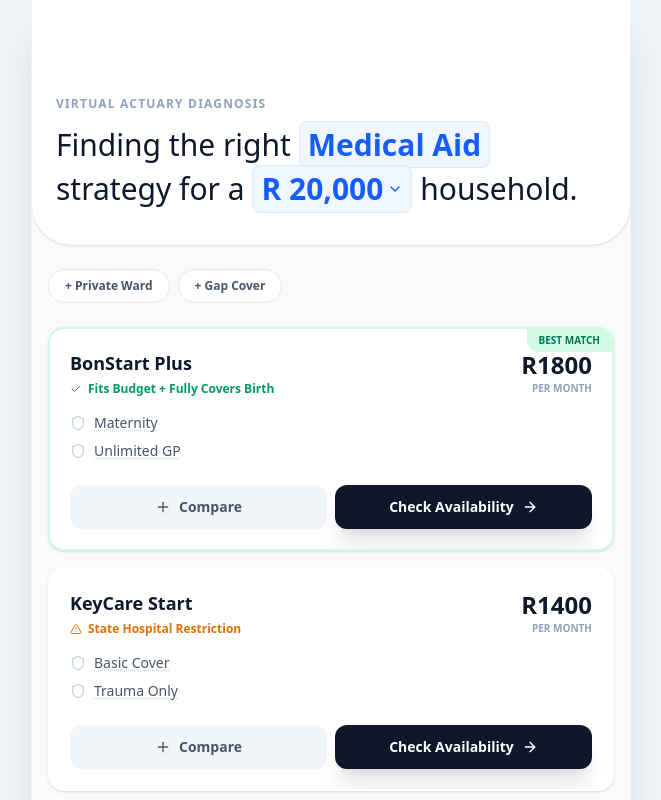
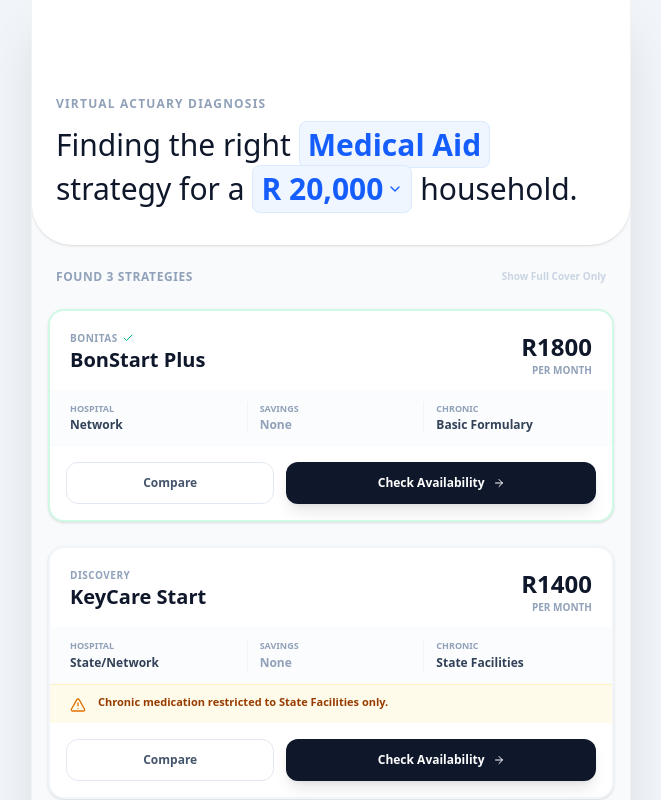
Before and after one commit to MankweAI/medical-aid, a Next.js app: page /personas/1 in a window 1280 px wide. Shown: the top 800 px of the page, without its empty margins (309-970 px from the left). Built offline with nearby package versions, Linux system fonts and the light colour scheme.

Commit message:
first commit

```diff
--- a/components/SmartFeed.tsx
+++ b/components/SmartFeed.tsx
@@ -3,110 +3,133 @@
 import { useState } from 'react';
 import { useSearchParams } from 'next/navigation';
 import { useCompare } from '@/context/CompareContext';
-import { Check, AlertTriangle, Plus, Shield, ArrowRight } from 'lucide-react';
+import { Check, AlertTriangle, Plus, Shield, ArrowRight, Activity, Zap, Eye } from 'lucide-react';
 import clsx from 'clsx';
 import ExpertModal from '@/components/ExpertModal';
+import BottomSheet from '@/components/ui/BottomSheet';
+import PlanDetails from '@/components/PlanDetails';
 
-// In a real app, import these from your types/utils
-// import { calculateMonthlyPremium } from '@/utils/calculation';
+// --- Types for the Transparent Card ---
+interface PlanData {
+    id: string;
+    name: string;
+    scheme: string;
+    price: number;
+    network_restriction: string;
+    savings_annual: number;
+    chronic_limit: string;
+    red_flag?: string;
+    verdictType: 'good' | 'warning' | 'neutral';
+    benefits: any[]; // For the verbose view
+}
 
 export default function SmartFeed({ persona, initialIncome }: { persona: string, initialIncome: number }) {
     const searchParams = useSearchParams();
-    const { togglePlan, selectedPlans } = useCompare(); // Connect to CompareContext
+    const { togglePlan, selectedPlans } = useCompare();
     const income = parseInt(searchParams.get('income') || initialIncome.toString());
 
-    // Modal State
+    // --- Interaction State ---
     const [modalOpen, setModalOpen] = useState(false);
     const [selectedPlanForModal, setSelectedPlanForModal] = useState('');
+    const [viewingPlan, setViewingPlan] = useState<PlanData | null>(null);
 
-    // Handler for the "Check Availability" Conversion Trigger
-    const handleVerify = (planName: string) => {
+    // --- Handlers ---
+    const handleVerify = (e: React.MouseEvent, planName: string) => {
+        e.stopPropagation(); // Prevent opening the details sheet
         setSelectedPlanForModal(planName);
         setModalOpen(true);
     };
 
-    // Helper to check if a plan is already in the Compare Dock
+    const handleCompare = (e: React.MouseEvent, plan: PlanData) => {
+        e.stopPropagation(); // Prevent opening the details sheet
+        togglePlan({ id: plan.id, name: plan.name, scheme: plan.scheme });
+    };
+
     const isSelected = (id: string) => selectedPlans.some(p => p.id === id);
 
-    // MOCK DATA: Simulating the "Money Engine" output
-    // In production, this data would be passed in as a prop from the Server Component
-    const plans = [
+    // --- MOCK DATA (Enhanced for Transparent Card) ---
+    const plans: PlanData[] = [
         {
             id: 'bonstart-plus',
             name: 'BonStart Plus',
             scheme: 'Bonitas',
-            verdict: 'Fits Budget + Fully Covers Birth',
-            verdictType: 'good', // 'good' = Green, 'warning' = Orange
             price: 1800,
-            network: 'Network',
-            tags: ['Maternity', 'Unlimited GP']
+            network_restriction: 'Network',
+            savings_annual: 0,
+            chronic_limit: 'Basic Formulary',
+            verdictType: 'good',
+            benefits: [
+                { category: 'Hospitalization', benefit_name: 'Private Network', display_text: 'Unlimited cover at BonStart Network hospitals. Emergency treatment covers you at any private hospital.' },
+                { category: 'Maternity', benefit_name: 'Birth Benefit', display_text: '100% of the Bonitas Rate for private ward delivery. Includes 6 antenatal consultations.' }
+            ]
         },
         {
             id: 'keycare-start',
             name: 'KeyCare Start',
             scheme: 'Discovery',
-            verdict: 'State Hospital Restriction',
+            price: 1400,
+            network_restriction: 'State/Network',
+            savings_annual: 0,
+            chronic_limit: 'State Facilities',
+            red_flag: 'Chronic medication restricted to State Facilities only.',
             verdictType: 'warning',
-            price: 1400,
-            network: 'State/Network',
-            tags: ['Basic Cover', 'Trauma Only']
+            benefits: [
+                { category: 'Hospitalization', benefit_name: 'KeyCare Network', display_text: 'Full cover in the KeyCare Hospital Network. State hospitals for chronic conditions.' },
+                { category: 'Day-to-Day', benefit_name: 'GP Limit', display_text: 'Unlimited visits to your selected KeyCare GP. Casual visits not covered.' }
+            ]
         },
         {
             id: 'classic-saver',
             name: 'Classic Saver',
             scheme: 'Discovery',
-            verdict: 'High Savings but Expensive',
+            price: 3350,
+            network_restriction: 'Any',
+            savings_annual: 10450,
+            chronic_limit: 'R22,000 (DSA)',
             verdictType: 'neutral',
-            price: 3350,
-            network: 'Any Hospital',
-            tags: ['Savings Account', 'Comprehensive']
+            benefits: [
+                { category: 'Hospitalization', benefit_name: 'Any Hospital', display_text: 'Go to any private hospital. 20% co-payment only applies to specialists not on the Classic network.' },
+                { category: 'Savings', benefit_name: 'Medical Savings Account', display_text: 'R10,450 available upfront for day-to-day expenses.' }
+            ]
         }
     ];
 
     return (
-        <div className="space-y-4 pb-32 animate-in slide-in-from-bottom-8 duration-700">
+        <div className="space-y-6 pb-32 animate-in slide-in-from-bottom-8 duration-700">
 
-            {/* 1. Contextual Refinement Chips (Visual Only for MVP) */}
-            <div className="flex gap-2 overflow-x-auto no-scrollbar pb-2">
-                <button className="flex-shrink-0 px-4 py-2 bg-white border border-slate-200 rounded-full text-xs font-bold text-slate-600 active:bg-blue-50 active:text-blue-600 transition-colors">
-                    + Private Ward
-                </button>
-                <button className="flex-shrink-0 px-4 py-2 bg-white border border-slate-200 rounded-full text-xs font-bold text-slate-600 active:bg-blue-50 active:text-blue-600 transition-colors">
-                    + Gap Cover
-                </button>
+            {/* 1. Truth Toggles (New Filter) */}
+            <div className="flex items-center justify-between px-2">
+                <p className="text-xs font-bold text-slate-400 uppercase tracking-wider">
+                    Found {plans.length} Strategies
+                </p>
+                <div className="flex gap-2">
+                    {/* Visual-only for MVP */}
+                    <span className="text-[10px] font-bold text-slate-300">Show Full Cover Only</span>
+                </div>
             </div>
 
-            {/* 2. The Feed Cards */}
+            {/* 2. The Transparent Cards */}
             {plans.map((plan) => (
                 <div
                     key={plan.id}
+                    onClick={() => setViewingPlan(plan)} // <--- CLICK TO UNFOLD
                     className={clsx(
-                        "bg-white rounded-2xl p-5 shadow-sm border-2 transition-all relative overflow-hidden active:scale-[0.99]",
-                        // Highlight if selected for comparison
+                        "bg-white rounded-2xl border-2 transition-all relative overflow-hidden active:scale-[0.98] cursor-pointer hover:shadow-lg shadow-sm group",
                         isSelected(plan.id)
                             ? "border-blue-500 ring-4 ring-blue-500/10"
-                            : plan.verdictType === 'good' ? "border-emerald-100" : "border-transparent"
+                            : plan.verdictType === 'good' ? "border-emerald-100" : "border-slate-100"
                     )}
                 >
-                    {/* Tier 1 Visual Indicator */}
-                    {plan.verdictType === 'good' && (
-                        <div className="absolute top-0 right-0 bg-emerald-100 text-emerald-700 text-[10px] font-bold px-3 py-1 rounded-bl-xl">
-                            BEST MATCH
-                        </div>
-                    )}
-
-                    {/* Card Header */}
-                    <div className="flex justify-between items-start mb-4">
+                    {/* HEADER: Identification */}
+                    <div className="p-5 pb-3 flex justify-between items-start">
                         <div>
-                            <h3 className="font-black text-slate-900 text-lg">{plan.name}</h3>
-                            <p className={clsx(
-                                "text-xs font-bold mt-1 flex items-center gap-1.5",
-                                plan.verdictType === 'good' ? "text-emerald-600" :
-                                    plan.verdictType === 'warning' ? "text-amber-600" : "text-slate-500"
-                            )}>
-                                {plan.verdictType === 'good' ? <Check className="w-3 h-3" /> : <AlertTriangle className="w-3 h-3" />}
-                                {plan.verdict}
-                            </p>
+                            <span className="text-[10px] font-bold text-slate-400 uppercase tracking-wider flex items-center gap-1">
+                                {plan.scheme}
+                                {plan.verdictType === 'good' && <Check className="w-3 h-3 text-emerald-500" />}
+                            </span>
+                            <h3 className="font-black text-slate-900 text-xl group-hover:text-blue-600 transition-colors">
+                                {plan.name}
+                            </h3>
                         </div>
                         <div className="text-right">
                             <p className="text-2xl font-black text-slate-900">R{plan.price}</p>
@@ -114,60 +137,116 @@
                         </div>
                     </div>
 
-                    {/* Jargon Buster Tags */}
-                    <div className="space-y-2 mb-6">
-                        {plan.tags.map(tag => (
-                            <div key={tag} className="flex items-center gap-2 text-sm text-slate-600">
-                                <Shield className="w-4 h-4 text-slate-300" />
-                                <span className="decoration-dotted underline decoration-slate-300 underline-offset-2 cursor-help">
-                                    {tag}
-                                </span>
-                            </div>
-                        ))}
+                    {/* ZONE A: Key Metrics (The Dashboard) */}
+                    <div className="px-5 py-3 grid grid-cols-3 gap-2 border-b border-slate-50 bg-slate-50/50">
+                        <div className="flex flex-col">
+                            <span className="text-[9px] text-slate-400 font-bold uppercase mb-0.5">Hospital</span>
+                            <span className="text-xs font-bold text-slate-700 truncate">{plan.network_restriction}</span>
+                        </div>
+                        <div className="flex flex-col border-l border-slate-100 pl-3">
+                            <span className="text-[9px] text-slate-400 font-bold uppercase mb-0.5">Savings</span>
+                            <span className={clsx("text-xs font-bold truncate", plan.savings_annual > 0 ? "text-emerald-600" : "text-slate-400")}>
+                                {plan.savings_annual > 0 ? `R${plan.savings_annual}` : 'None'}
+                            </span>
+                        </div>
+                        <div className="flex flex-col border-l border-slate-100 pl-3">
+                            <span className="text-[9px] text-slate-400 font-bold uppercase mb-0.5">Chronic</span>
+                            <span className="text-xs font-bold text-slate-700 truncate">{plan.chronic_limit}</span>
+                        </div>
                     </div>
 
-                    {/* Action Buttons */}
-                    <div className="flex gap-2 mt-6">
-                        {/* Compare Toggle */}
+                    {/* ZONE B: The Red Flag (Anti-Misleading) */}
+                    {plan.red_flag && (
+                        <div className="px-5 py-2.5 bg-amber-50 border-t border-amber-100 flex items-start gap-3">
+                            <AlertTriangle className="w-4 h-4 text-amber-600 shrink-0 mt-0.5" />
+                            <p className="text-[11px] text-amber-800 font-bold leading-tight">
+                                {plan.red_flag}
+                            </p>
+                        </div>
+                    )}
+
+                    {/* ZONE C: Footer Actions */}
+                    <div className="p-4 flex gap-3">
                         <button
-                            onClick={() => togglePlan({ id: plan.id, name: plan.name, scheme: plan.scheme })}
+                            onClick={(e) => handleCompare(e, plan)}
                             className={clsx(
-                                "flex-1 py-3 font-bold rounded-xl text-sm flex items-center justify-center gap-2 transition-colors",
+                                "flex-1 py-3 border rounded-xl text-xs font-bold flex items-center justify-center gap-2 transition-colors",
                                 isSelected(plan.id)
-                                    ? "bg-blue-600 text-white shadow-lg shadow-blue-500/30"
-                                    : "bg-slate-100 text-slate-600 hover:bg-slate-200"
+                                    ? "bg-blue-50 border-blue-200 text-blue-700"
+                                    : "bg-white border-slate-200 text-slate-600 hover:bg-slate-50"
                             )}
                         >
-                            {isSelected(plan.id) ? (
-                                <>
-                                    <Check className="w-4 h-4" /> Added
-                                </>
-                            ) : (
-                                <>
-                                    <Plus className="w-4 h-4" /> Compare
-                                </>
-                            )}
+                            {isSelected(plan.id) ? "Added" : "Compare"}
                         </button>
 
-                        {/* Conversion Trigger */}
                         <button
-                            onClick={() => handleVerify(plan.name)}
-                            className="flex-1 py-3 bg-slate-900 text-white font-bold rounded-xl text-sm shadow-xl shadow-slate-900/10 active:scale-95 transition-transform flex items-center justify-center gap-2"
+                            onClick={(e) => handleVerify(e, plan.name)}
+                            className="flex-[1.5] py-3 bg-slate-900 text-white rounded-xl text-xs font-bold shadow-lg shadow-slate-900/10 active:scale-95 transition-transform flex items-center justify-center gap-2"
                         >
                             Check Availability
-                            <ArrowRight className="w-4 h-4" />
+                            <ArrowRight className="w-3 h-3" />
                         </button>
                     </div>
+
+                    {/* Subtle "Tap to View" hint */}
+                    <div className="absolute inset-0 bg-black/0 hover:bg-black/[0.01] transition-colors pointer-events-none" />
                 </div>
             ))}
 
-            {/* 3. The Conversion Modal */}
+            {/* 3. CONVERSION MODAL */}
             <ExpertModal
                 isOpen={modalOpen}
                 onClose={() => setModalOpen(false)}
                 planName={selectedPlanForModal}
-                context={`R${income} Household Strategy`}
+                context={`R${income} Strategy`}
             />
+
+            {/* 4. THE UNFOLDED PAGE (Details Sheet) */}
+            <BottomSheet
+                isOpen={!!viewingPlan}
+                onClose={() => setViewingPlan(null)}
+                title={viewingPlan?.name || 'Plan Intelligence'}
+            >
+                {viewingPlan && (
+                    <div className="space-y-6">
+                        {/* Header Summary */}
+                        <div className="bg-slate-50 p-4 rounded-2xl border border-slate-100 flex justify-between items-center">
+                            <div>
+                                <p className="text-xs font-bold text-slate-400 uppercase">Effective Cost</p>
+                                <p className="text-xl font-black text-slate-900">R{viewingPlan.price} <span className="text-xs font-medium text-slate-400">pm</span></p>
+                            </div>
+                            {viewingPlan.savings_annual > 0 && (
+                                <div className="text-right">
+                                    <p className="text-xs font-bold text-slate-400 uppercase">Savings Pool</p>
+                                    <p className="text-lg font-bold text-emerald-600">R{viewingPlan.savings_annual}</p>
+                                </div>
+                            )}
+                        </div>
+
+                        {/* Verbose Data */}
+                        <div>
+                            <h4 className="text-sm font-bold text-slate-900 uppercase tracking-wider mb-4 flex items-center gap-2">
+                                <Activity className="w-4 h-4 text-blue-600" />
+                                Verbose Benefit Data
+                            </h4>
+                            <PlanDetails benefits={viewingPlan.benefits} />
+                        </div>
+
+                        {/* Floating CTA in Sheet */}
+                        <div className="sticky bottom-0 bg-white/95 backdrop-blur pt-4 pb-2">
+                            <button
+                                onClick={(e) => {
+                                    setViewingPlan(null);
+                                    handleVerify(e, viewingPlan.name);
+                                }}
+                                className="w-full py-4 bg-emerald-600 text-white font-bold rounded-2xl shadow-xl shadow-emerald-900/20 active:scale-95 transition-transform"
+                            >
+                                Confirm Availability
+                            </button>
+                        </div>
+                    </div>
+                )}
+            </BottomSheet>
         </div>
     );
 }
```
